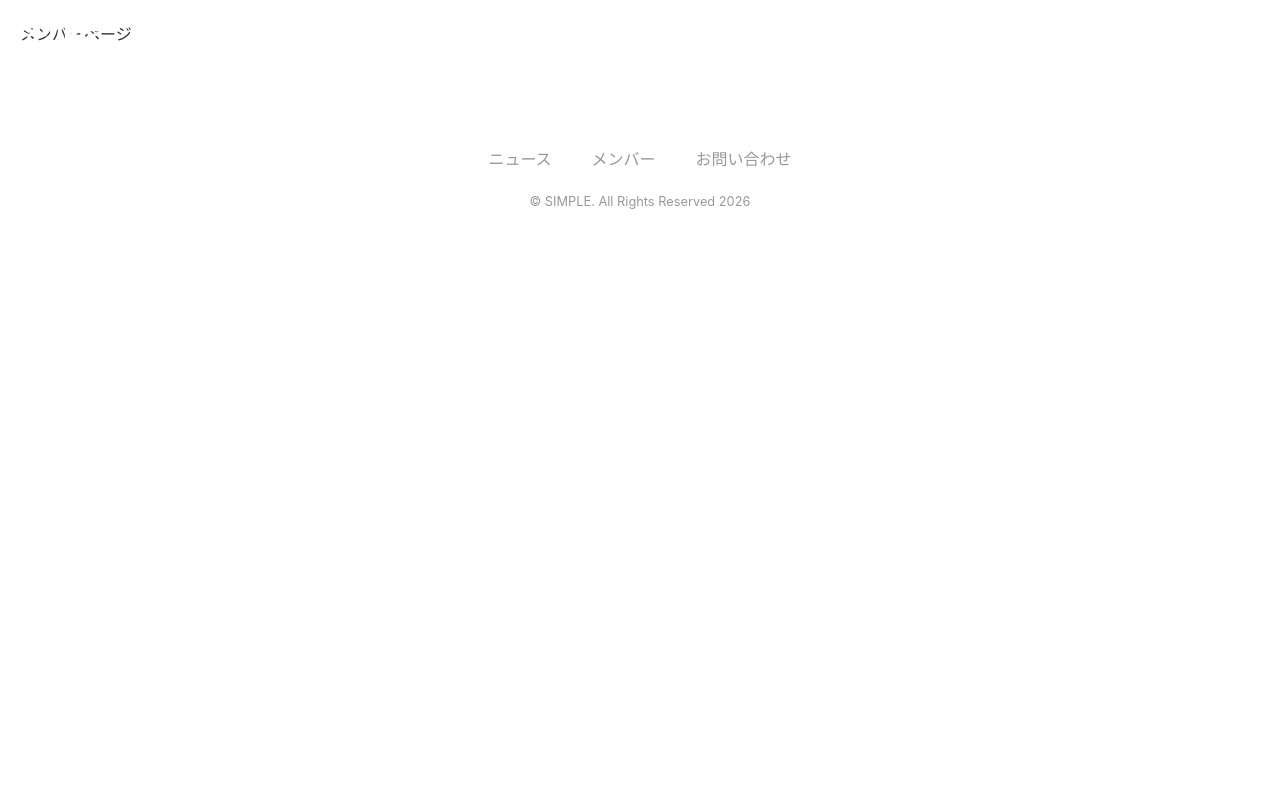
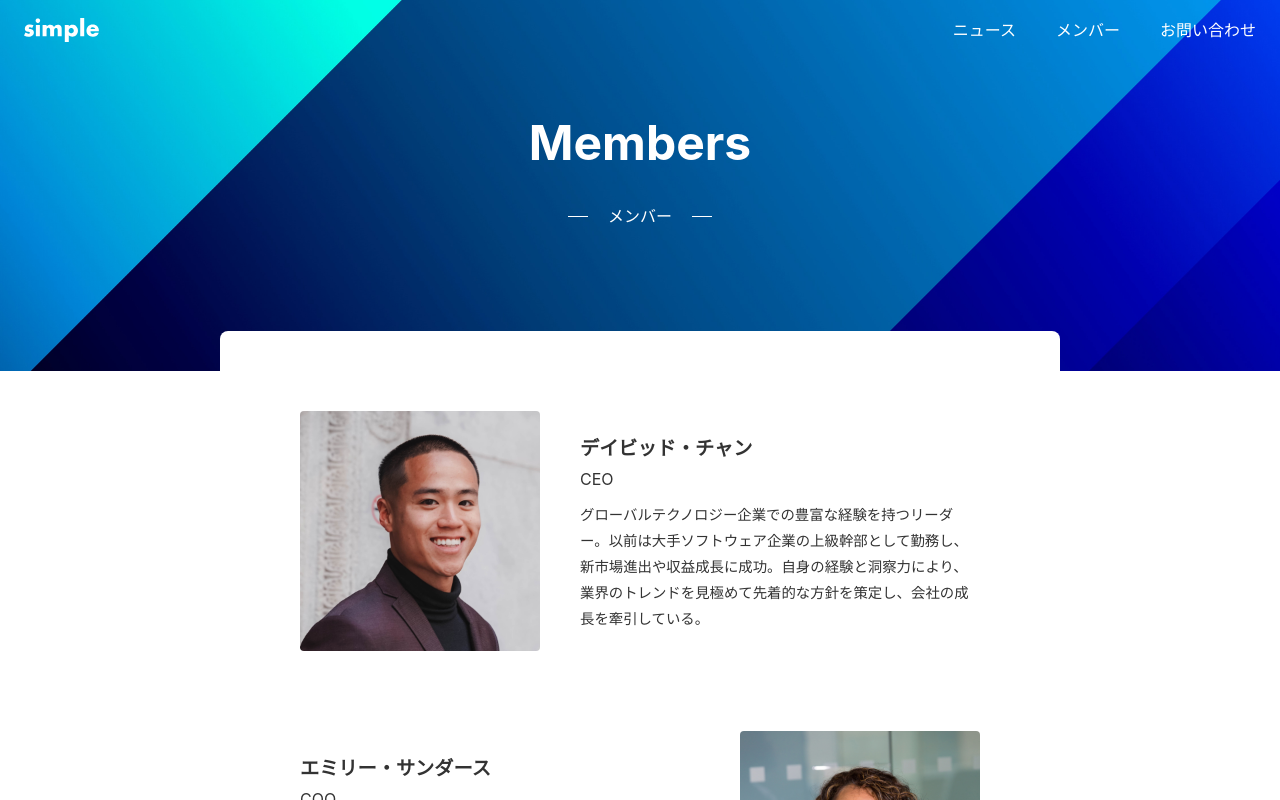
Before and after one commit to zeroquina/microcms-app, a Next.js app: page /members in a window 1280 px wide. Shown: the top 800 px of the page. Built offline with nearby package versions, Linux system fonts and the light colour scheme.

Commit message:
feat: section 4-3まで進んだ

```diff
--- /dev/null
+++ b/app/_components/Hero/index.module.css
@@ -0,0 +1,61 @@
+.container {
+  position: relative;
+  display: flex;
+  align-items: center;
+  justify-content: center;
+  background-color: rgba(0, 0, 0, 0.5);
+  color: #fff;
+  overflow: hidden;
+  padding: 100px 0;
+}
+
+.title,
+.sub {
+  position: relative;
+  z-index: 20;
+}
+
+.title {
+  font-size: 3rem;
+  font-weight: 700;
+  text-align: center;
+  margin-bottom: 1rem;
+}
+
+.sub {
+  display: flex;
+  align-items: center;
+  gap: 20px;
+  margin-bottom: 40px;
+  justify-content: center;
+}
+
+.sub::before {
+  display: block;
+  width: 20px;
+  height: 1px;
+  background-color: var(--color-text-unpainted);
+  content: "";
+}
+
+.sub::after {
+  display: block;
+  width: 20px;
+  height: 1px;
+  background-color: var(--color-text-unpainted);
+  content: "";
+}
+
+.bgimg {
+  display: flex;
+  align-items: center;
+  justify-content: center;
+  position: absolute;
+  top: 0;
+  right: 0;
+  z-index: 10;
+  width: 100%;
+  height: 600px;
+  object-fit: cover;
+  object-position: right;
+}
--- /dev/null
+++ b/app/_components/Hero/index.tsx
@@ -0,0 +1,25 @@
+import Image from "next/image";
+import styles from "./index.module.css";
+
+type Props = {
+  title: string;
+  sub: string;
+};
+
+export default function Hero({title, sub}: Props) {
+  return (
+    <section className={styles.container}>
+      <div>
+        <h1 className={styles.title}>{title}</h1>
+        <p className={styles.sub}>{sub}</p>
+      </div>
+      <Image
+        src="/img-mv.jpg"
+        alt=""
+        width={4000}
+        height={1200}
+        className={styles.bgimg}
+      />
+    </section>
+  );
+}
--- /dev/null
+++ b/app/_components/Sheet/index.module.css
@@ -0,0 +1,9 @@
+.container {
+  position: relative;
+  z-index: 20;
+  background-color: #fff;
+  width: 840px;
+  margin: -40px auto 0;
+  padding: 80px;
+  border-radius: 8px;
+}
--- /dev/null
+++ b/app/_components/Sheet/index.tsx
@@ -0,0 +1,9 @@
+import styles from "./index.module.css";
+
+type Props = {
+  children: React.ReactNode;
+};
+
+export default function Sheet({children}: Props) {
+  return <div className={styles.container}>{children}</div>;
+}
--- /dev/null
+++ b/app/members/layout.tsx
@@ -0,0 +1,15 @@
+import Sheet from "@/app/_components/Sheet";
+import Hero from "@/app/_components/Hero";
+
+type Props = {
+  children: React.ReactNode;
+};
+
+export default function RootLayout({ children }: Props) {
+  return (
+    <>
+      <Hero title="Members" sub="メンバー" />
+      <Sheet>{children}</Sheet>
+    </>
+  );
+}
--- a/app/members/page.module.css
+++ b/app/members/page.module.css
@@ -0,0 +1,53 @@
+.text {
+  margin-bottom: 40px;
+  text-align: center;
+}
+
+.list {
+  display: flex;
+  align-items: center;
+  gap: 40px;
+  margin-bottom: 80px;
+}
+
+.list:nth-child(even) {
+  flex-direction: row-reverse;
+}
+
+.image {
+  width: 240px;
+  height: auto;
+  border-radius: var(--border-radius);
+}
+
+.name {
+  font-size: 1.2rem;
+  font-weight: bold;
+}
+
+.position {
+  margin-bottom: 8px;
+}
+
+.profile {
+  font-size: 0.9rem;
+}
+
+.footer {
+  display: flex;
+  flex-direction: column;
+  align-items: center;
+  border-top: 1px solid var(--color-border);
+  padding-top: 40px;
+  text-align: center;
+  gap: 24px;
+}
+
+.message {
+  font-size: 2rem;
+  font-weight: 700;
+}
+
+.empty {
+  margin-bottom: 40px;
+}
--- a/app/members/page.tsx
+++ b/app/members/page.tsx
@@ -1,7 +1,69 @@
+import styles from "./page.module.css";
+import Image from "next/image";
+
+const data = {
+  contents: [
+    {
+      id: "1",
+      image: {
+        url: "/img-member1.jpg",
+        width: 240,
+        height: 240,
+      },
+      name: "デイビッド・チャン",
+      position: "CEO",
+      profile: "グローバルテクノロジー企業での豊富な経験を持つリーダー。以前は大手ソフトウェア企業の上級幹部として勤務し、新市場進出や収益成長に成功。自身の経験と洞察力により、業界のトレンドを見極めて先着的な方針を策定し、会社の成長を牽引している。",
+    },
+        {
+      id: "2",
+      image: {
+        url: "/img-member2.jpg",
+        width: 240,
+        height: 240,
+      },
+      name: "エミリー・サンダース",
+      position: "COO",
+      profile: "グローバル企業での運営管理と組織改革の経験豊富なエグゼクティブ。以前は製造業界でCOOとして勤務し、生産効率の向上や品質管理の最適化に成功。戦略的なマインドセットと組織の能力強化に対する専門知識は、会社の成長と効率化に大きく貢献している。",
+    },
+        {
+      id: "3",
+      image: {
+        url: "/img-member3.jpg",
+        width: 240,
+        height: 240,
+      },
+      name: "ジョン・ウィルソン",
+      position: "CTO",
+      profile: "先進技術の研究開発と製品イノベーションの分野で優れた経歴を持つテクノロジーエキスパート。以前は、大手テクノロジー企業の研究開発部門で主任エンジニアとして勤務し、革新的な製品の開発に携わった。最新の技術トレンドに精通し、当社の製品ポートフォリオを革新的かつ競争力のあるものにするためにリサーチと開発をリードしている。",
+    },
+  ]
+};
+
 export default function Page() {
   return (
-    <div style={{ margin: 20 }}>
-      <h1>メンバーページ</h1>
+    <div className={styles.container}>
+      {data.contents.length === 0 ? (
+        <p className={styles.empty}>メンバーが登録されていません。</p>
+      ) : (
+        <ul>
+          {data.contents.map((member) => (
+            <li key={member.id} className={styles.list}>
+              <Image
+                src={member.image.url}
+                alt=""
+                width={member.image.width}
+                height={member.image.height}
+                className={styles.image}
+              />
+              <dl>
+                <dt className={styles.name}>{member.name}</dt>
+                <dd className={styles.position}>{member.position}</dd>
+                <dd className={styles.profile}>{member.profile}</dd>
+              </dl>
+            </li>
+          ))}
+        </ul>
+      )}
     </div>
   );
 }
```
